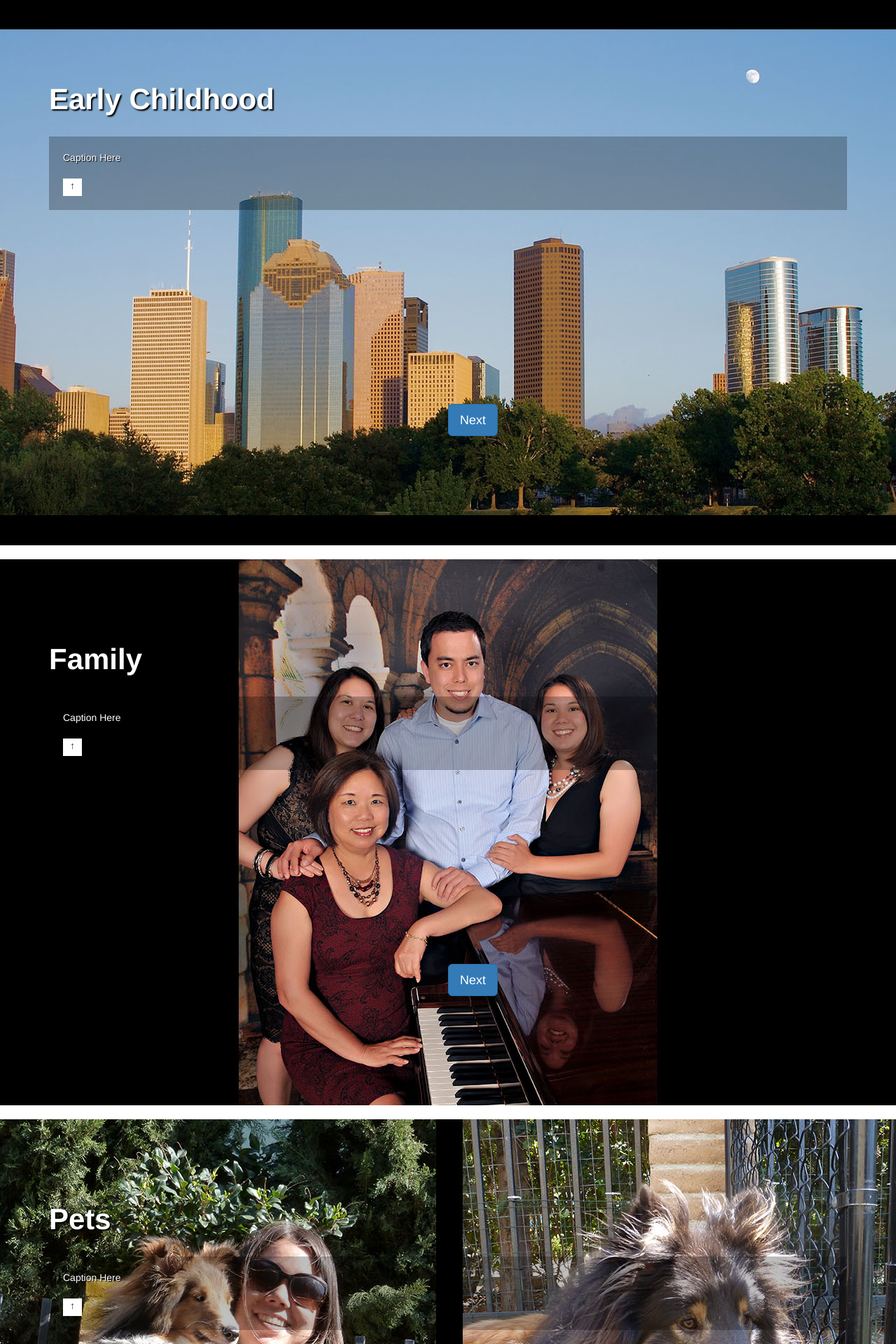
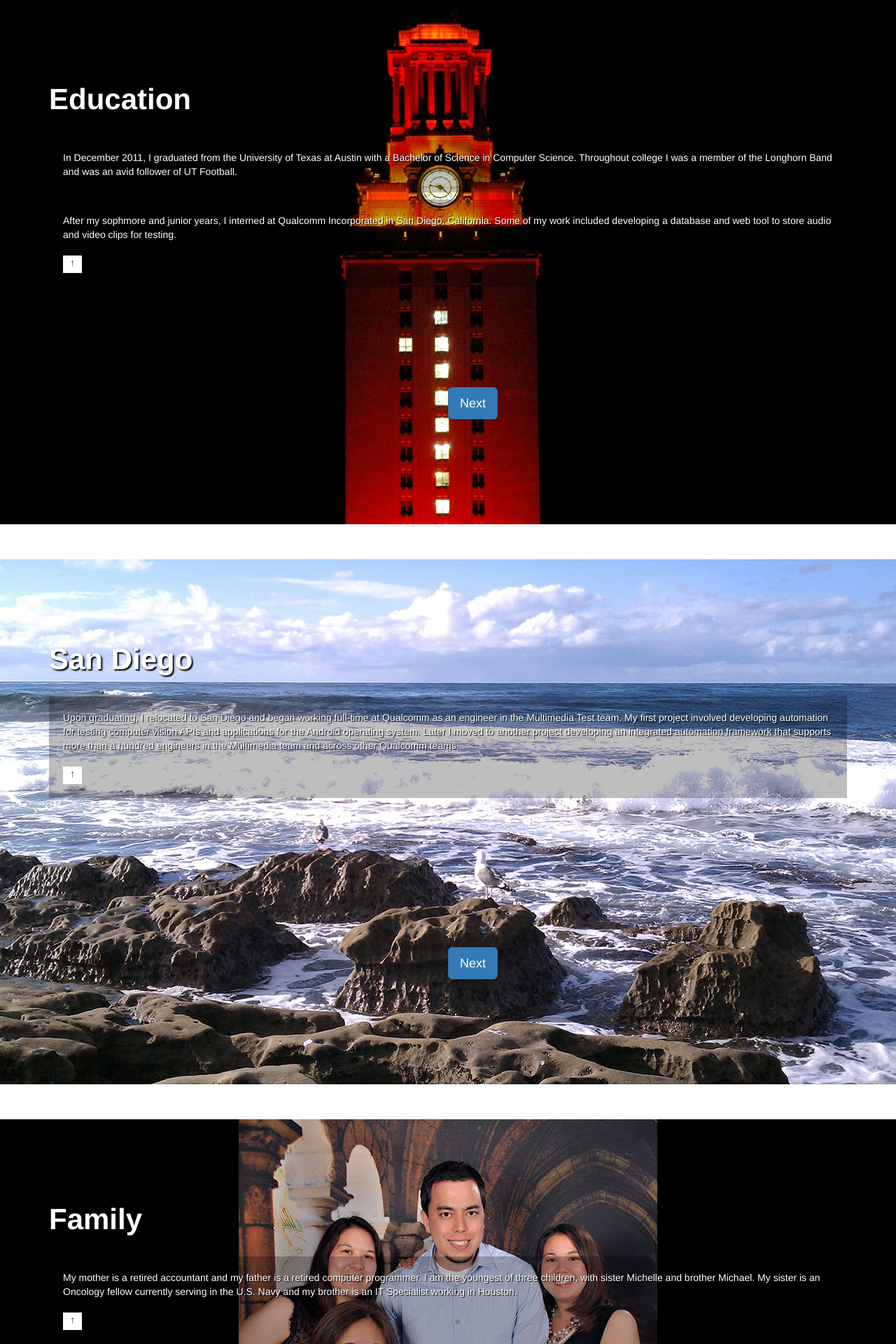
Before and after one commit to molson331/personal_site, a Django app: page /personal/event in a window 1280 px wide. Shown: the part 801-2721 px from the top of the page at 70% size. Run offline with Django 3.2, Linux system fonts and the light colour scheme; some libraries are stand-ins or nearby versions.

Commit message:
Add captions to About page

```diff
--- a/personal/templates/event.html
+++ b/personal/templates/event.html
@@ -8,12 +8,12 @@
 				height: 100vh;
 				min-height: 800px;
 				padding-top: 120px;
-				border-bottom: 20px solid #fff;
+				border-bottom: 50px solid #fff;
 				position: relative;
 			}
 
 			.page-section#childhood {
-				background: black url({{ STATIC_URL }}img/houston.jpg) center center no-repeat;
+				background: black url({{ STATIC_URL }}img/houston_new.jpg) center center no-repeat;
 			}
 
 			.page-section#family {
@@ -74,7 +74,7 @@
 			}
 
 			.navbar {
-				background-color: rgba(255,255,255,1);
+				background-color: rgba(255,255,255,0.6);
 				margin-bottom: 0px;
 			}
 		</style>
@@ -82,17 +82,32 @@
 	<body>
 		{% include "header.html" %}
 
-		<div class="jumbotron" style="padding-left: 60px; margin-bottom: 0px; height: 100vh; position: relative;">
-			<h1>About Me</h1>
+		<div id="childhood" class="page-section">
+			<div class="container">
+				<h2>Childhood</h2>
+				<p class="caption">I was born and bred in Houston, Texas and graduated from Jersey Village High School in Cypress-Fairbanks ISD. I am a self-professed band nerd and played the flute and piccolo in various bands from the sixth grade through college. It was during my senior year of high school that I got my first taste of programming and I was instantly hooked.
+				<br/><a href="#" class="scroll-top back-to-top">&uarr;</a></p>
+			</div>
 			<div class="next-button">
-				<a href="#" class="scroll-link btn btn-primary btn-lg" data-id="childhood">Learn More</a>
+				<a href="#" class="scroll-link btn btn-primary btn-lg" data-id="education">Next</a>
 			</div>
 		</div>
 
-		<div id="childhood" class="page-section">
+		<div id="education" class="page-section">
 			<div class="container">
-				<h2>Early Childhood</h2>
-				<p class="caption">Caption Here<br/><a href="#" class="scroll-top back-to-top">&uarr;</a></p>
+				<h2>Education</h2>
+				<p class="caption">In December 2011, I graduated from the University of Texas at Austin with a Bachelor of Science in Computer Science. Throughout college I was a member of the Longhorn Band and was an avid follower of UT Football.</p>
+				<p class="caption">After my sophmore and junior years, I interned at Qualcomm Incorporated in San Diego, California. Some of my work included developing a database and web tool to store audio and video clips for testing.<br/><a href="#" class="scroll-top back-to-top">&uarr;</a></p>
+			</div>
+			<div class="next-button">
+				<a href="#" class="scroll-link btn btn-primary btn-lg" data-id="sandiego">Next</a>
+			</div>
+		</div>
+
+		<div id="sandiego" class="page-section">
+			<div class="container">
+				<h2>San Diego</h2>
+				<p class="caption">Upon graduating, I relocated to San Diego and began working full-time at Qualcomm as an engineer in the Multimedia Test team. My first project involved developing automation for testing computer vision APIs and applications for the Android operating system. Later I moved to another project developing an integrated automation framework that supports more than a hundred engineers in the Multimedia team and across other Qualcomm teams.<br/><a href="#" class="scroll-top back-to-top">&uarr;</a></p>
 			</div>
 			<div class="next-button">
 				<a href="#" class="scroll-link btn btn-primary btn-lg" data-id="family">Next</a>
@@ -102,7 +117,7 @@
 		<div id="family" class="page-section">
 			<div class="container">
 				<h2>Family</h2>
-				<p class="caption">Caption Here<br/><a href="#" class="scroll-top back-to-top">&uarr;</a></p>
+				<p class="caption">My mother is a retired accountant and my father is a retired computer programmer. I am the youngest of three children, with sister Michelle and brother Michael. My sister is an Oncology fellow currently serving in the U.S. Navy and my brother is an IT Specialist working in Houston.<br/><a href="#" class="scroll-top back-to-top">&uarr;</a></p>
 			</div>
 			<div class="next-button">
 				<a href="#" class="scroll-link btn btn-primary btn-lg" data-id="pet">Next</a>
@@ -112,27 +127,7 @@
 		<div id="pet" class="page-section">
 			<div class="container">
 				<h2>Pets</h2>
-				<p class="caption">Caption Here<br/><a href="#" class="scroll-top back-to-top">&uarr;</a></p>
-			</div>
-			<div class="next-button">
-				<a href="#" class="scroll-link btn btn-primary btn-lg" data-id="education">Next</a>
-			</div>
-		</div>
-
-		<div id="education" class="page-section">
-			<div class="container">
-				<h2>Education</h2>
-				<p class="caption">Caption Here<br/><a href="#" class="scroll-top back-to-top">&uarr;</a></p>
-			</div>
-			<div class="next-button">
-				<a href="#" class="scroll-link btn btn-primary btn-lg" data-id="sandiego">Next</a>
-			</div>
-		</div>
-
-		<div id="sandiego" class="page-section">
-			<div class="container">
-				<h2>San Diego</h2>
-				<p class="caption">Caption Here<br/><a href="#" class="scroll-top back-to-top">&uarr;</a></p>
+				<p class="caption">I have two Shetland Sheepdogs named Samson and Milo.<br/><a href="#" class="scroll-top back-to-top">&uarr;</a></p>
 			</div>
 			<div class="next-button">
 				<a href="#" class="scroll-link btn btn-primary btn-lg" data-id="interest">Next</a>
@@ -142,7 +137,7 @@
 		<div id="interest" class="page-section">
 			<div class="container">
 				<h2>Interests</h2>
-				<p class="caption">Caption Here<br/><a href="#" class="scroll-top back-to-top">&uarr;</a></p>
+				<p class="caption">In my free time I enjoy binge watching unhealthy amounts of television (especially Game of Thrones!), experiencing the great outdoors through hiking, reading a good book, and relaxing at home.<br/><a href="#" class="scroll-top back-to-top">&uarr;</a></p>
 			</div>
 		</div>
 
```
